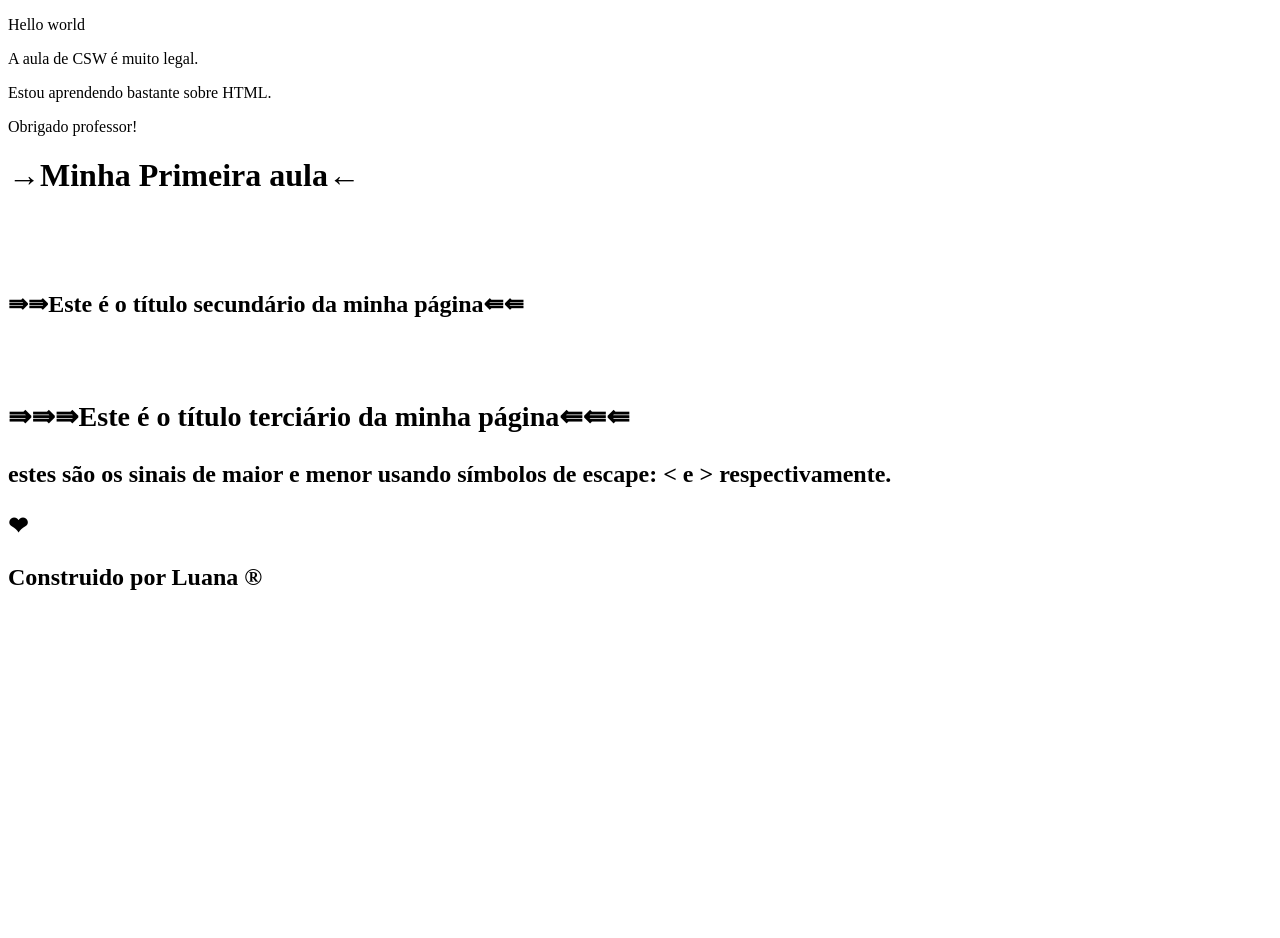
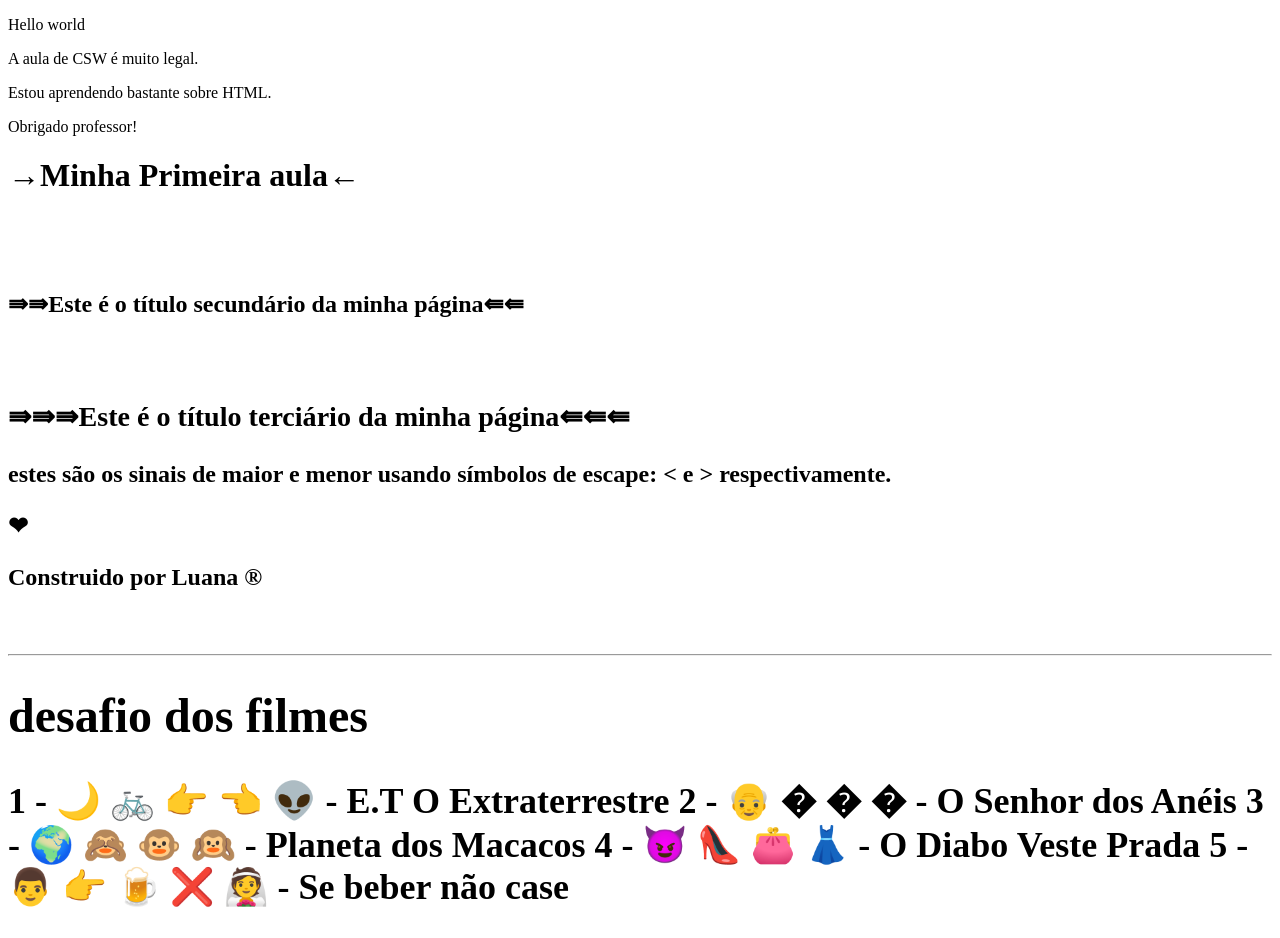
Before and after one commit to Luana005/SI1N-CSW2026-1, a plain HTML site: page AULA-01/index.html in a window 1280 px wide. Before the commit the page ends 800 px from the top, so only its background shows below. Drawn offline with Linux system fonts and the light colour scheme.

Commit message:
Add files via upload

```diff
--- a/AULA-01/index.html
+++ b/AULA-01/index.html
@@ -27,5 +27,20 @@
     <p>&#x2764</p>
 
  <p>Construido por Luana &reg;</p>
+
+ <br>
+ <hr>
+ <h1>desafio dos filmes </h1>
+
+<h2>  1 - &#x1F319; &#x1F6B2; &#x1F449; &#x1F448; &#x1F47D; - E.T O Extraterrestre
+      2 - &#x1F474; &#x11F48D; &#x11F48D; &#x11F48D; - O Senhor dos Anéis
+      3 - &#x1F30D; &#x1F648; &#x1F435; &#x1F649; - Planeta dos Macacos
+      4 - &#x1F608; &#x1F460; &#x1F45B; &#x1F457; - O Diabo Veste Prada
+      5 - &#x1F468; &#x1F449; &#x1F37A; &#x274C; &#x1F470; - Se beber não case
+</h2>
+
+
+
+
 </body>
 </html>
```
